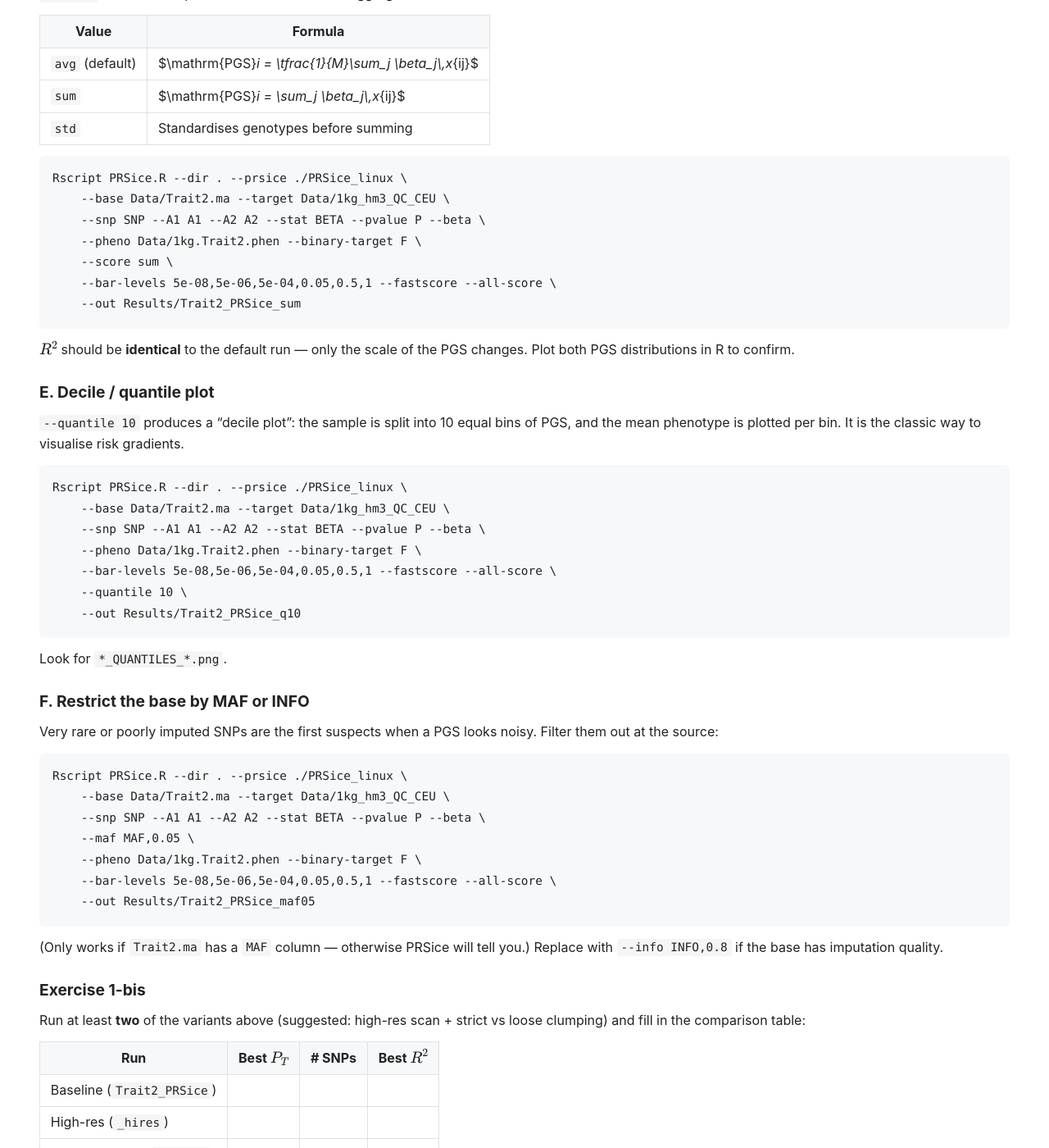
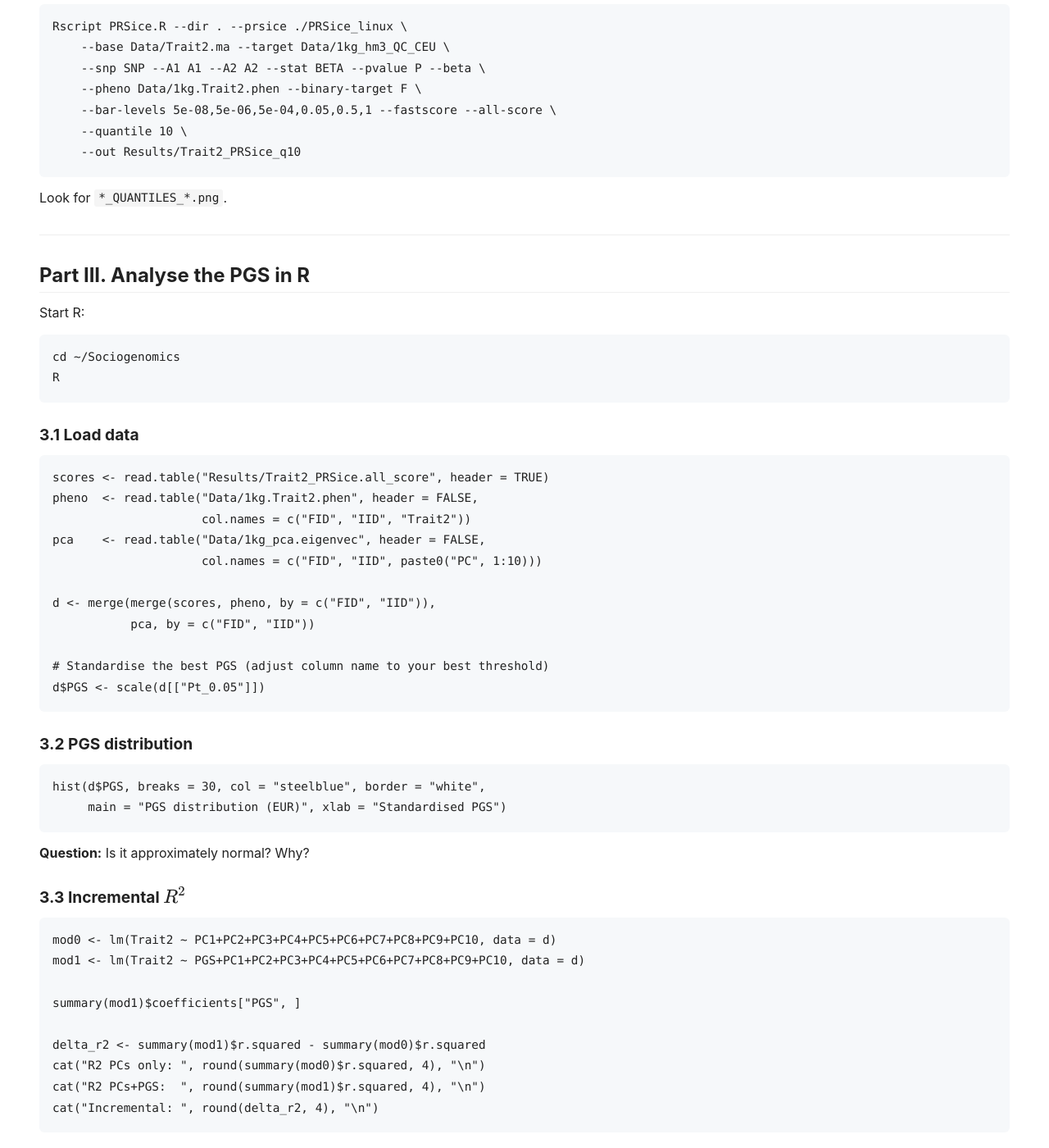
Before and after one commit to nicolabarban/sociogenomics_2025_2026, a Jekyll site: the page built from labs/week7/lab7_pgs.md, in a window 1280 px wide and 1400 px high, scrolled down 7324 px. Shown: the whole window at 82% size. Built offline with Jekyll 4.4.1, drawn with Linux system fonts in a browser that asks for light colours; our own code applies the rules of GitHub Pages for plain Markdown files; some of the changed text lies outside the part shown.

Commit message:
docs: trim lab7 PRSice (drop snp output row, scoring/MAF variants, bootstrap CI, exercise 1-bis)

````diff
--- a/labs/week7/lab7_pgs.md
+++ b/labs/week7/lab7_pgs.md
@@ -212,7 +212,6 @@ ls Results/Trait2_PRSice*
 | `*.summary` | Best threshold and $R^2$ |
 | `*.prsice` | $R^2$ at each threshold |
 | `*.all_score` | PGS for each individual at each threshold |
-| `*.snp` | Selected SNPs with weights |
 | `*_BARPLOT_*.png` | Barplot of $R^2$ by threshold |
 
 ### Exercise 1
@@ -313,30 +312,7 @@ Rscript PRSice.R --dir . --prsice ./PRSice_linux \
 Now `*.summary` reports $R^2$ as the **incremental** $R^2$ over the
 covariates-only model. Compare it with the raw $R^2$ from the baseline run.
 
-### D. Scoring method: average vs sum
-
-`--score` controls how per-SNP contributions are aggregated:
-
-| Value | Formula |
-|-------|---------|
-| `avg` (default) | $\mathrm{PGS}_i = \tfrac{1}{M}\sum_j \beta_j\,x_{ij}$ |
-| `sum` | $\mathrm{PGS}_i = \sum_j \beta_j\,x_{ij}$ |
-| `std` | Standardises genotypes before summing |
-
-```bash
-Rscript PRSice.R --dir . --prsice ./PRSice_linux \
-    --base Data/Trait2.ma --target Data/1kg_hm3_QC_CEU \
-    --snp SNP --A1 A1 --A2 A2 --stat BETA --pvalue P --beta \
-    --pheno Data/1kg.Trait2.phen --binary-target F \
-    --score sum \
-    --bar-levels 5e-08,5e-06,5e-04,0.05,0.5,1 --fastscore --all-score \
-    --out Results/Trait2_PRSice_sum
-```
-
-$R^2$ should be **identical** to the default run — only the scale of the PGS
-changes. Plot both PGS distributions in R to confirm.
-
-### E. Decile / quantile plot
+### D. Decile / quantile plot
 
 `--quantile 10` produces a "decile plot": the sample is split into 10 equal
 bins of PGS, and the mean phenotype is plotted per bin. It is the classic way
@@ -353,40 +329,6 @@ Rscript PRSice.R --dir . --prsice ./PRSice_linux \
 ```
 
 Look for `*_QUANTILES_*.png`.
-
-### F. Restrict the base by MAF or INFO
-
-Very rare or poorly imputed SNPs are the first suspects when a PGS looks
-noisy. Filter them out at the source:
-
-```bash
-Rscript PRSice.R --dir . --prsice ./PRSice_linux \
-    --base Data/Trait2.ma --target Data/1kg_hm3_QC_CEU \
-    --snp SNP --A1 A1 --A2 A2 --stat BETA --pvalue P --beta \
-    --maf MAF,0.05 \
-    --pheno Data/1kg.Trait2.phen --binary-target F \
-    --bar-levels 5e-08,5e-06,5e-04,0.05,0.5,1 --fastscore --all-score \
-    --out Results/Trait2_PRSice_maf05
-```
-
-(Only works if `Trait2.ma` has a `MAF` column — otherwise PRSice will tell
-you.) Replace with `--info INFO,0.8` if the base has imputation quality.
-
-### Exercise 1-bis
-
-Run at least **two** of the variants above (suggested: high-res scan + strict
-vs loose clumping) and fill in the comparison table:
-
-| Run | Best $P_T$ | # SNPs | Best $R^2$ |
-|-----|------------|--------|------------|
-| Baseline (`Trait2_PRSice`) | | | |
-| High-res (`_hires`) | | | |
-| Strict clumping (`_strict`) | | | |
-| Loose clumping (`_loose`) | | | |
-| With covariates (`_cov`) | | | |
-
-Write 2-3 sentences on what moves the $R^2$ the most: threshold, clumping, or
-covariates?
 
 ---
 
@@ -457,28 +399,10 @@ barplot(results$delta_r2, names.arg = results$threshold,
         ylab = expression(Delta ~ R^2))
 ```
 
-### 3.5 Bootstrap 95% CI
-
-```r
-library(boot)
-set.seed(2026)
-
-boot_fn <- function(data, idx) {
-  ds <- data[idx, ]
-  m0 <- lm(Trait2 ~ PC1+PC2+PC3+PC4+PC5+PC6+PC7+PC8+PC9+PC10, data = ds)
-  m1 <- lm(Trait2 ~ PGS+PC1+PC2+PC3+PC4+PC5+PC6+PC7+PC8+PC9+PC10, data = ds)
-  summary(m1)$r.squared - summary(m0)$r.squared
-}
-
-b <- boot(d, boot_fn, R = 1000)
-boot.ci(b, type = "norm")
-```
-
 ### Exercise 2
 
 1. What is the incremental $R^2$ of the best PGS?
-2. What is the 95% bootstrap CI?
-3. Which threshold is optimal and why?
+2. Which threshold is optimal and why?
 
 ---
 
@@ -527,6 +451,5 @@ boxplot(PGS ~ super_pop, data = da,
 
 1. In which population is the PGS most predictive? Least?
 2. Why does the PGS transfer poorly to non-EUR populations?
-3. What are possible solutions? (multi-ancestry GWAS, PRS-CSx, ...)
 
 ---
````
